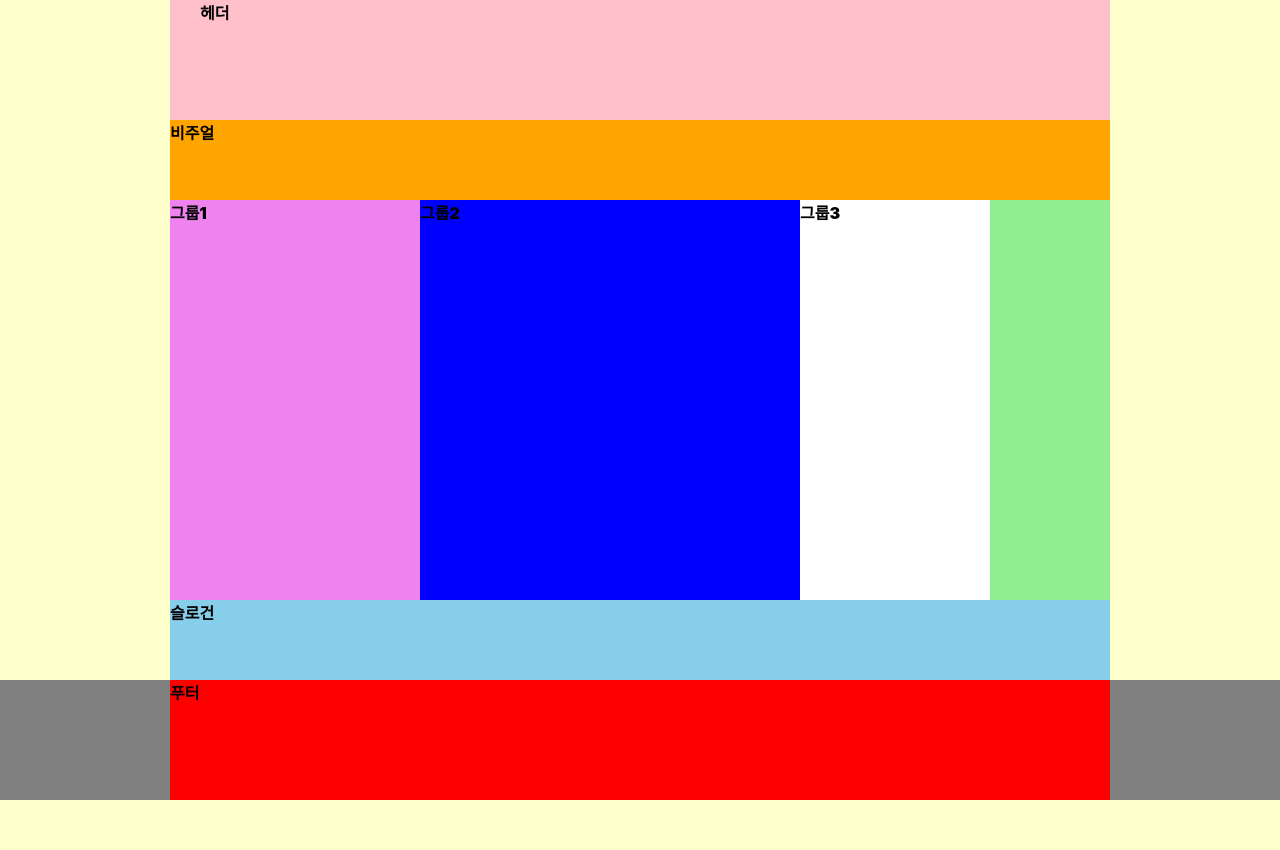
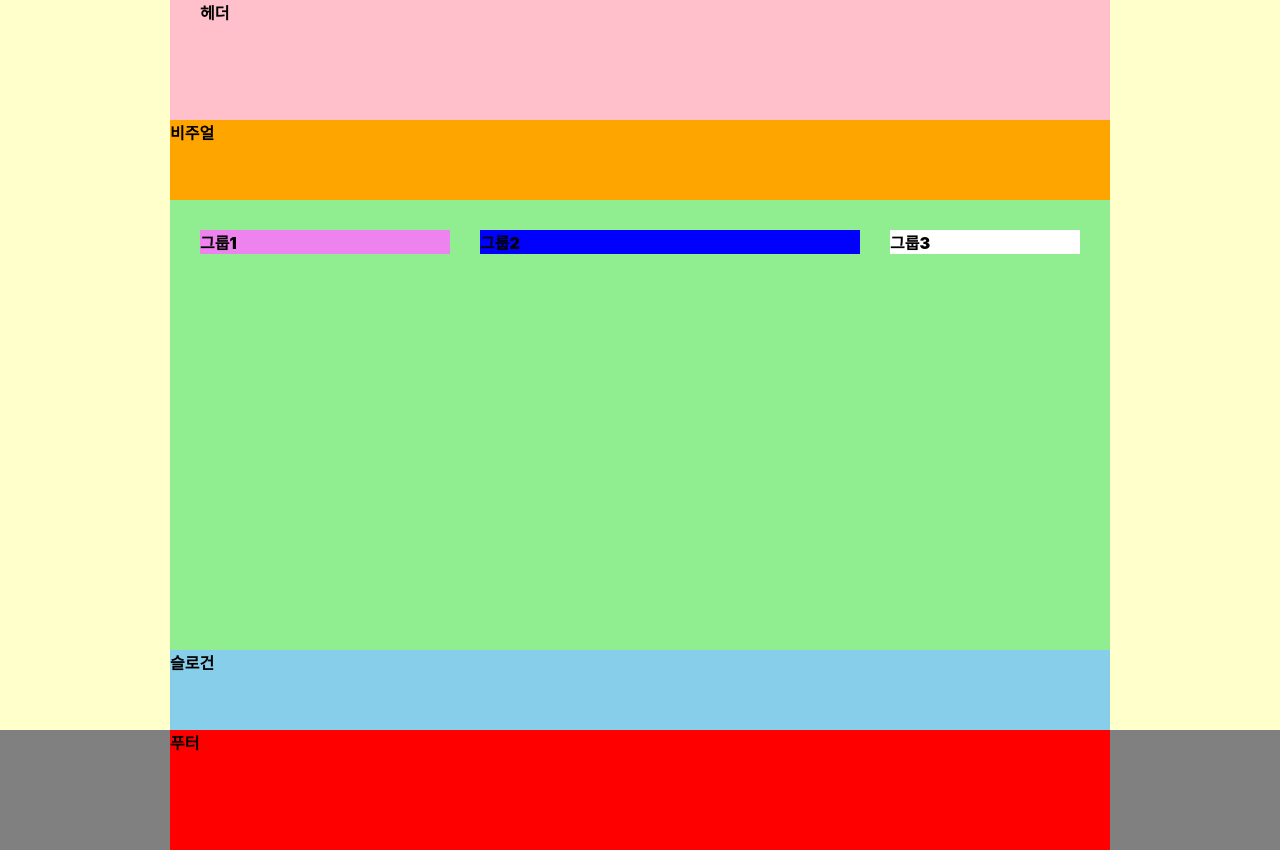
Before and after one commit to imironjin/HTML5, a website: page index.html in a window 1280 px wide. Before the commit the page ends 800 px from the top, so only its background shows below. Drawn offline with Linux system fonts and the light colour scheme; a web font is replaced by a local one.

Commit message:
flex를 이용한 메인 레이아웃 완성

```diff
--- a/styles/style.css
+++ b/styles/style.css
@@ -32,9 +32,14 @@
 /* 메인 */
 .main {
   background: lightgreen;
-  height: 50vh;
+  min-height: 450px;
   display: flex;
-  flex-direction: row;
+  /* flex-direction: row; */
+  /* flex-wrap: nowrap; */
+  flex-flow: row nowrap;
+  justify-content: space-between;
+  align-items: flex-start;
+  padding: 30px;
 }
 
 .group1 {
```
